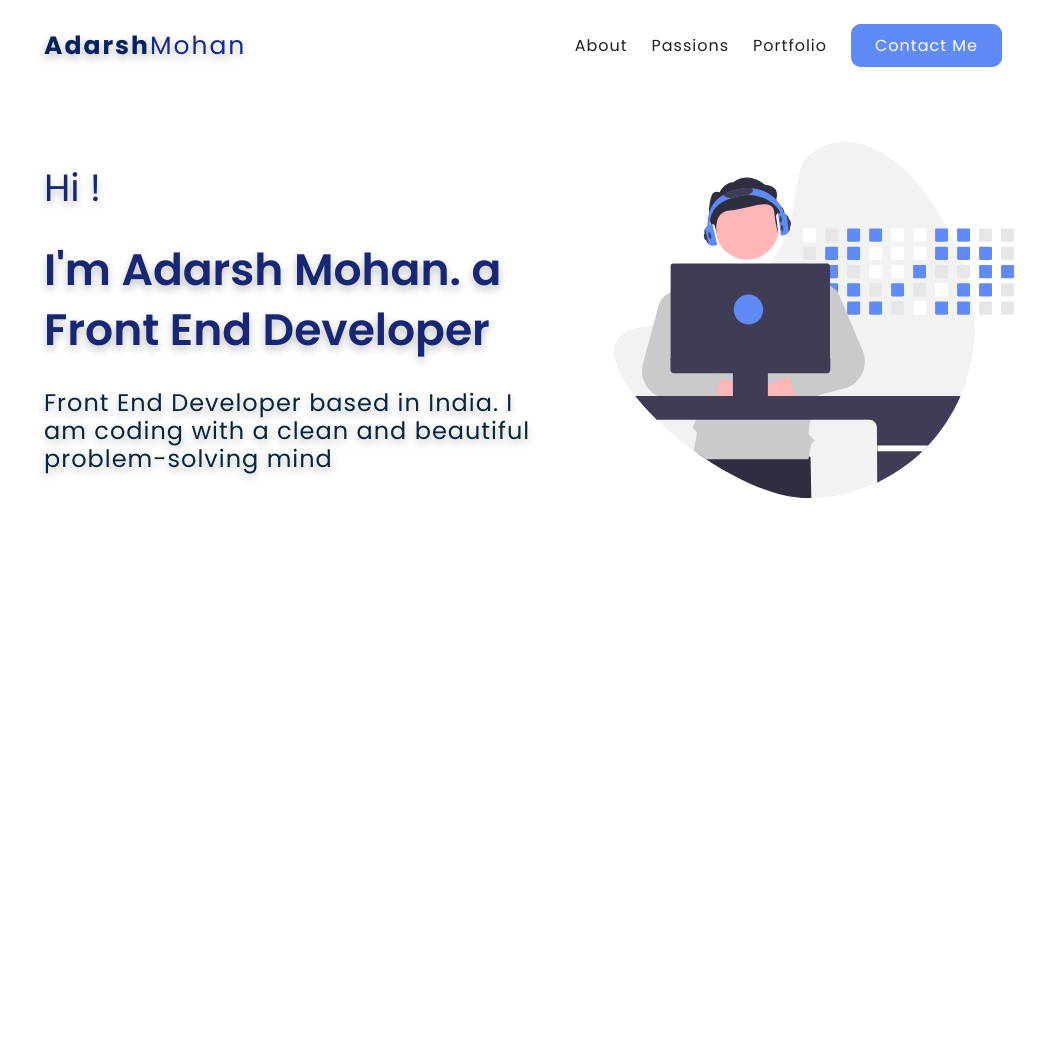
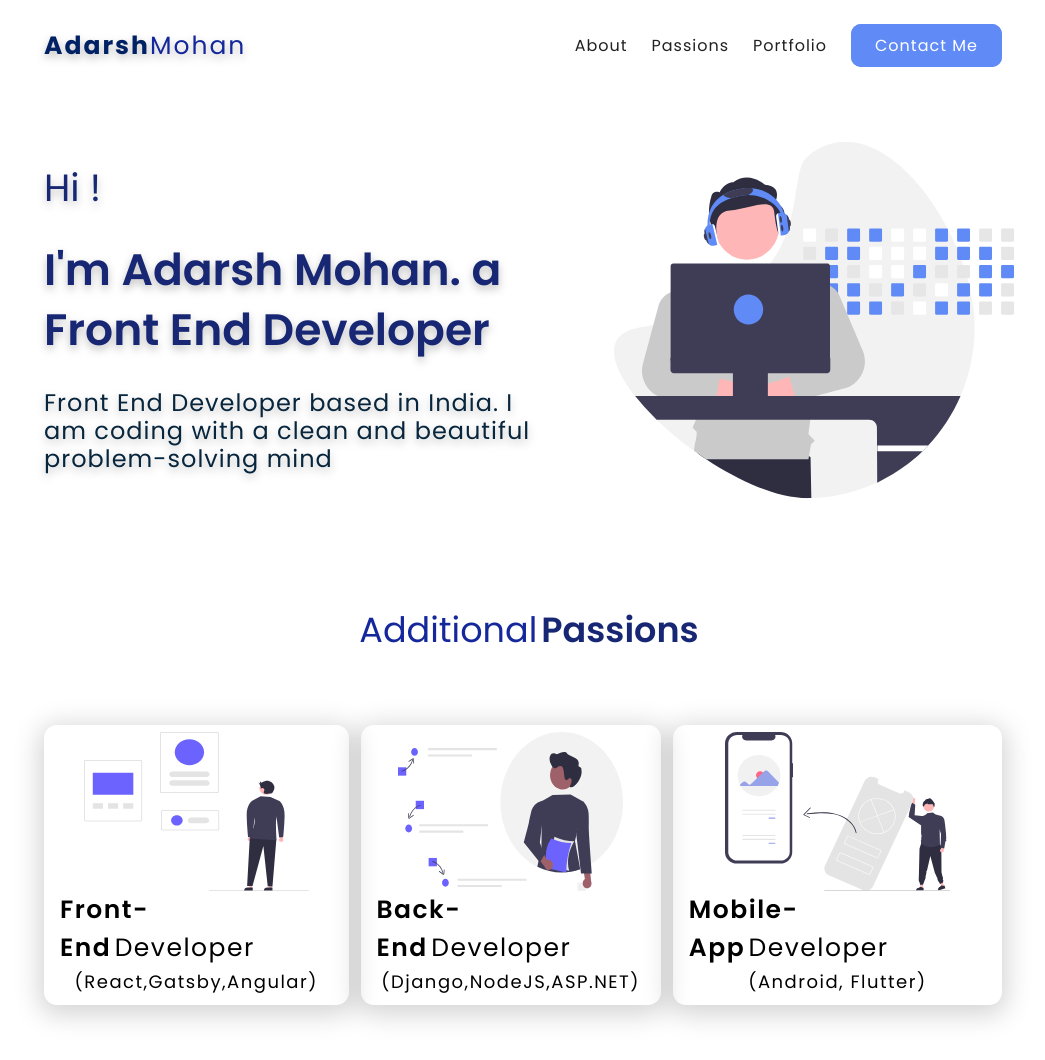
Before and after one commit to adarshnm/portfolio-v1, a Gatsby site: page / in a window 1280 px wide. Shown: the whole page, without its empty margins (111-1156 px from the left). Before the commit the page ends 800 px from the top, so only its background shows below. Built offline with nearby package versions, Linux system fonts and the light colour scheme; Gatsby itself is replaced by a stand-in of ours.

Commit message:
[develop]: Added passions section

```diff
--- a/src/components/Navbar/index.tsx
+++ b/src/components/Navbar/index.ts
@@ -1,3 +1,3 @@
 import Navbar from './Navbar';
 
-export { Navbar };
+export default Navbar;
--- /dev/null
+++ b/src/components/PassionsCard/PassionsCard.tsx
@@ -0,0 +1,21 @@
+import React from 'react';
+
+export default function PassionsCard({
+  passion: { imageLink, prominentTitle, trivialTitle, techSummary },
+}: IPassionsCardProps) {
+  return (
+    <div className="passion-card">
+      <img className="passion-card__image" src={imageLink} alt="PassionImage" />
+      <h4>
+        <span className="passion-card__text passion-card__text--dark">
+          {prominentTitle}
+        </span>
+        &nbsp;
+        <span className="passion-card__text passion-card__text--light">
+          {trivialTitle}
+        </span>
+      </h4>
+      <p className="passion-card__summary">{techSummary}</p>
+    </div>
+  );
+}
--- /dev/null
+++ b/src/components/PassionsCard/index.ts
@@ -0,0 +1,3 @@
+import PassionsCard from './PassionsCard';
+
+export default PassionsCard;
--- /dev/null
+++ b/src/components/PassionsCard/types.d.ts
@@ -0,0 +1,3 @@
+interface IPassionsCardProps {
+  passion: IPassion;
+}
--- /dev/null
+++ b/src/components/Title/Title.tsx
@@ -0,0 +1,18 @@
+import React from 'react';
+
+type Props = {
+  darkHeading: string;
+  lightHeading: string;
+};
+
+export default function Title({ darkHeading, lightHeading }: Props) {
+  return (
+    <div className="title">
+      <h3>
+        <span className="title__text title__text--light">{lightHeading}</span>
+        &nbsp;
+        <span className="title__text title__text--dark">{darkHeading}</span>
+      </h3>
+    </div>
+  );
+}
--- /dev/null
+++ b/src/components/Title/index.ts
@@ -0,0 +1,3 @@
+import Title from './Title';
+
+export default Title;
--- /dev/null
+++ b/src/constants/passions.constants.ts
@@ -0,0 +1,22 @@
+const PASSIONS: IPassion[] = [
+  {
+    imageLink: './FrontEndDev.svg',
+    prominentTitle: 'Front-End',
+    trivialTitle: 'Developer',
+    techSummary: '(React,Gatsby,Angular)',
+  },
+  {
+    imageLink: './BackEndDev.svg',
+    prominentTitle: 'Back-End',
+    trivialTitle: 'Developer',
+    techSummary: '(Django,NodeJS,ASP.NET)',
+  },
+  {
+    imageLink: './uiUxDesign.svg',
+    prominentTitle: 'Mobile-App',
+    trivialTitle: 'Developer',
+    techSummary: '(Android, Flutter)',
+  },
+];
+
+export default PASSIONS;
--- a/src/pages/index.tsx
+++ b/src/pages/index.tsx
@@ -1,11 +1,14 @@
 import React from 'react';
-import { Navbar } from '@components/Navbar';
+import Navbar from '@components/Navbar';
+import Title from '@components/Title';
+import PASSIONS from '@/constants/passions.constants';
+import PassionsCard from '@/components/PassionsCard';
 
 export default function Home() {
   return (
     <main>
       <Navbar />
-      <section className="hero">
+      <section className="hero container" id="hero">
         <img className="hero__image" src="./heroImg.svg" alt="" />
         <div className="hero__texts">
           <h3 className="hero__pre-intro">Hi !</h3>
@@ -18,6 +21,14 @@ export default function Home() {
           </p>
         </div>
       </section>
+      <section className="container passions" id="passions">
+        <Title lightHeading="Additional" darkHeading="Passions" />
+        <div className="passions__container">
+          {PASSIONS.map((passion) => (
+            <PassionsCard passion={passion} />
+          ))}
+        </div>
+      </section>
     </main>
   );
 }
--- a/src/styles/abstract/_variables.scss
+++ b/src/styles/abstract/_variables.scss
@@ -30,11 +30,13 @@ $transition-normal: all 0.6s ease-in-out;
 
 $default-drop-shadow: drop-shadow(0px 4px 4px rgba(0, 0, 0, 0.25));
 
+$transparent-black: rgba(0, 0, 0, 0.17);
 $primary-blue: #4581f6;
 $maastricht-blue: #07253c;
 $navy-blue: #002265;
 $indigo-blue: #14279b;
 $jet-black: #212121;
 $white: #ffffff;
+$black: #000000;
 $cornflower-blue: #608af5;
 $patrick-blue: #172774;
--- a/src/styles/components/_index.scss
+++ b/src/styles/components/_index.scss
@@ -1,2 +1,3 @@
 @import 'navbar';
-@import 'hero';
+@import 'title';
+@import 'passions-card';
--- a/src/styles/components/_navbar.scss
+++ b/src/styles/components/_navbar.scss
@@ -97,7 +97,7 @@
     display: block;
     position: absolute;
     top: $app-navbar-size;
-    left: -100%;
+    left: 100%;
     background-color: $white;
     z-index: 3;
     transition: $transition-normal;
@@ -119,10 +119,12 @@
   }
 
   &__list-item {
-    padding: pxToRem(12) pxToRem(8);
-    margin-bottom: pxToRem(12);
+    padding: pxToRem(12);
+    margin-bottom: pxToRem(18);
+    text-align: end;
 
     @include respond(medium) {
+      text-align: center;
       padding: 0 pxToRem(8);
       margin-bottom: 0;
     }
@@ -134,10 +136,14 @@
   }
 
   &__link {
-    font-size: pxToRem(14);
+    font-size: pxToRem(18);
     text-decoration: none;
     letter-spacing: pxToRem(1);
     color: $jet-black;
+
+    @include respond(medium) {
+      font-size: pxToRem(14);
+    }
 
     @include respond(large) {
       font-size: pxToRem(16);
--- /dev/null
+++ b/src/styles/components/_passions-card.scss
@@ -0,0 +1,48 @@
+.passion-card {
+  display: flex;
+  flex-direction: column;
+  justify-content: center;
+  align-items: center;
+  max-width: pxToRem(347);
+  padding: 0 pxToRem(8);
+  height: pxToRem(280);
+  box-shadow: 0 pxToRem(5) pxToRem(26) pxToRem(5) $transparent-black;
+  border-radius: pxToRem(13);
+  margin-bottom: pxToRem(30);
+
+  @include respond(medium) {
+    margin-right: pxToRem(30);
+  }
+
+  @include respond(large) {
+    margin-right: pxToRem(12);
+    padding: 0 pxToRem(16);
+  }
+
+  @include respond(huge) {
+    margin-right: pxToRem(24);
+    max-width: pxToRem(450);
+    padding: 0 pxToRem(16);
+  }
+
+  &__text {
+    font-size: pxToRem(25);
+    color: $black;
+    letter-spacing: pxToRem(1.5);
+    line-height: pxToRem(37.5);
+
+    &--light {
+      font-weight: 400;
+    }
+
+    &--dark {
+      font-weight: 600;
+    }
+  }
+
+  &__summary {
+    font-size: pxToRem(18);
+    line-height: pxToRem(32);
+    letter-spacing: pxToRem(1.5);
+  }
+}
--- /dev/null
+++ b/src/styles/components/_title.scss
@@ -0,0 +1,21 @@
+.title {
+  text-align: center;
+
+  &__text {
+    font-size: pxToRem(25);
+
+    @include respond(large) {
+      font-size: pxToRem(35);
+    }
+
+    &--light {
+      color: $indigo-blue;
+      font-weight: 400;
+    }
+
+    &--dark {
+      color: $patrick-blue;
+      font-weight: 600;
+    }
+  }
+}
--- /dev/null
+++ b/src/styles/layouts/_container.scss
@@ -0,0 +1,21 @@
+.container {
+  margin: pxToRem(35) auto;
+  padding: pxToRem(7) pxToRem(14);
+
+  @include respond(small) {
+    max-width: $max-width-small;
+  }
+
+  @include respond(medium) {
+    max-width: $max-width-medium;
+    padding: 0;
+  }
+
+  @include respond(large) {
+    max-width: $max-width-large;
+  }
+
+  @include respond(huge) {
+    max-width: $max-width-huge;
+  }
+}
--- a/src/styles/components/_hero.scss
+++ b/src/styles/layouts/_hero.scss
@@ -1,25 +1,10 @@
 .hero {
   display: flex;
   flex-direction: column;
-  margin: pxToRem(35) auto;
-  padding: pxToRem(7) pxToRem(14);
-  @include respond(small) {
-    max-width: $max-width-small;
-  }
 
   @include respond(medium) {
-    max-width: $max-width-medium;
     flex-direction: row-reverse;
     align-items: center;
-    padding: 0;
-  }
-
-  @include respond(large) {
-    max-width: $max-width-large;
-  }
-
-  @include respond(huge) {
-    max-width: $max-width-huge;
   }
 
   &__image {
--- /dev/null
+++ b/src/styles/layouts/_index.scss
@@ -0,0 +1,3 @@
+@import 'container';
+@import 'hero';
+@import 'passions';
--- /dev/null
+++ b/src/styles/layouts/_passions.scss
@@ -0,0 +1,24 @@
+.passions {
+  margin-top: pxToRem(60);
+
+  @include respond(medium) {
+    margin-top: pxToRem(90);
+  }
+  &__container {
+    padding-top: pxToRem(35);
+
+    @include respond(medium) {
+      display: flex;
+      flex-wrap: wrap;
+      justify-content: center;
+    }
+    @include respond(large) {
+      flex-wrap: nowrap;
+      padding-top: pxToRem(75);
+      margin-bottom: 0;
+    }
+    @include respond(huge) {
+      justify-content: space-evenly;
+    }
+  }
+}
--- a/src/styles/main.scss
+++ b/src/styles/main.scss
@@ -1,3 +1,4 @@
 @import 'abstract/index';
 @import 'base/index';
 @import 'components/index';
+@import 'layouts/index';
--- /dev/null
+++ b/src/types/passions.d.ts
@@ -0,0 +1,6 @@
+interface IPassion {
+  imageLink: string;
+  prominentTitle: string;
+  trivialTitle: string;
+  techSummary: string;
+}
```
Also changed, not shown: 1 other file.
